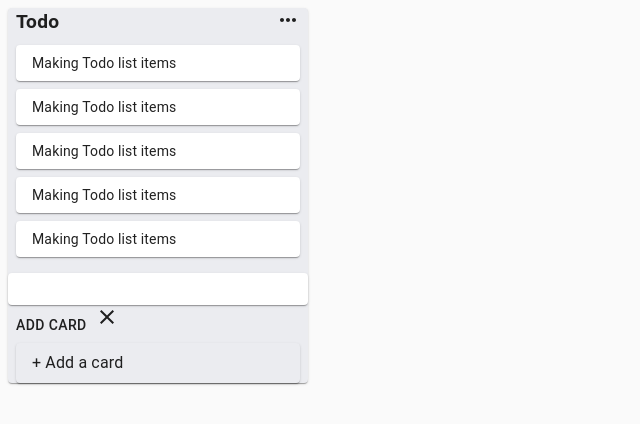
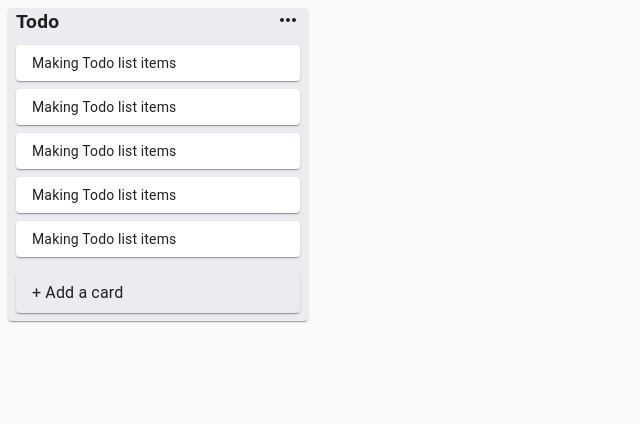
Before and after one commit to arifjamal2012/trello-react, a React (Create React App) app: page / in a window 1280 px wide. Shown: the top 424 px of the page, without its empty margins (0-640 px from the left). Built offline with nearby package versions, Linux system fonts and the light colour scheme.

Commit message:
added card design and flow

```diff
--- a/src/components/input/InputCard.js
+++ b/src/components/input/InputCard.js
@@ -1,18 +1,48 @@
 import React from 'react';
-import {Paper, InputBase, Button} from '@material-ui/core';
+import {Paper, InputBase,Button, IconButton} from '@material-ui/core';
 import ClearIcon from '@material-ui/icons/Clear';
+import {fade, makeStyles} from '@material-ui/core/styles';
 
-export default function InputCard() {
+const useStyle = makeStyles((theme) => ({
+    card: {
+        margin: theme.spacing(0,1,1,1),
+        paddingBottom: theme.spacing(4)
+    },
+    input: {
+        margin: theme.spacing(1)
+    },
+    btnConfirm: {
+        background: 'green',
+        color: '#fff',
+        "&:hover": {
+            background: fade("#5AAC44",0.75)
+        }
+    },
+    confirm: {
+        margin: theme.spacing(0,1,1,1)
+    }
+
+}));
+
+export default function InputCard({setOpen}) {
+    const classes = useStyle();
     return (
         <div>
             <div>
-            <Paper>
-                <InputBase multiline fullWidth />
+            <Paper className={classes.card}>
+                <InputBase
+                multiline
+                onBlur={() =>setOpen(false)}
+                fullWidth
+                inputProps={{className: classes.input}}
+                placeholder="Enter the card title"/>
             </Paper>
             </div>
-            <div>
-                <Button>Add Card</Button>
+            <div className={classes.confirm}>
+                <Button className={classes.btnConfirm} onClick={()=>setOpen(false)}>Add Card</Button>
+                <IconButton onClick={()=>setOpen(false)}>
                 <ClearIcon />
+                </IconButton>
             </div>
         </div>
     )
--- a/src/components/input/inputContainer.js
+++ b/src/components/input/inputContainer.js
@@ -1,5 +1,5 @@
-import React from 'react';
-import { Paper,Typography } from '@material-ui/core';
+import React,{useState} from 'react';
+import { Collapse, Paper,Typography } from '@material-ui/core';
 import {fade, makeStyles} from '@material-ui/core/styles';
 import InputCard from './InputCard'
 
@@ -20,14 +20,19 @@
 
 export default function InputContainer() {
     const classes = useStyle();
+    const [open, setOpen] = useState(false)
     return (
         <div className={classes.root}>
-            <InputCard />
-            <Paper className={classes.addCard} evaluation={0}>
+            <Collapse in={open}>
+            <InputCard setOpen={setOpen} />
+            </Collapse>
+            <Collapse in={!open}>
+            <Paper className={classes.addCard} evaluation={0} onClick={() => setOpen(!open)}>
                 <Typography>
                    + Add a card
                 </Typography>
             </Paper>
+            </Collapse>
         </div>
     )
 }
```
Also changed, not shown: 1 other file (tests, documents, lock files or other folders).
